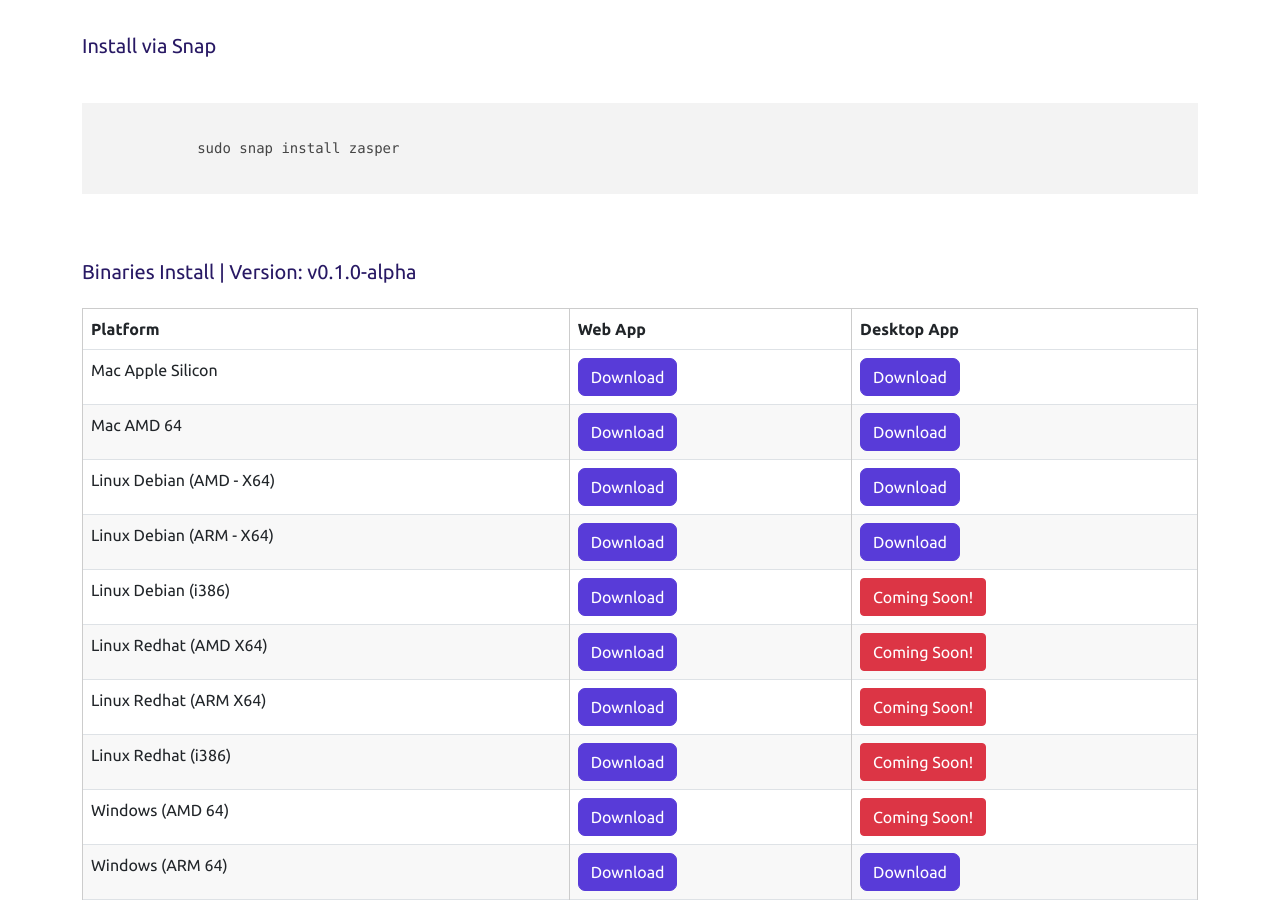
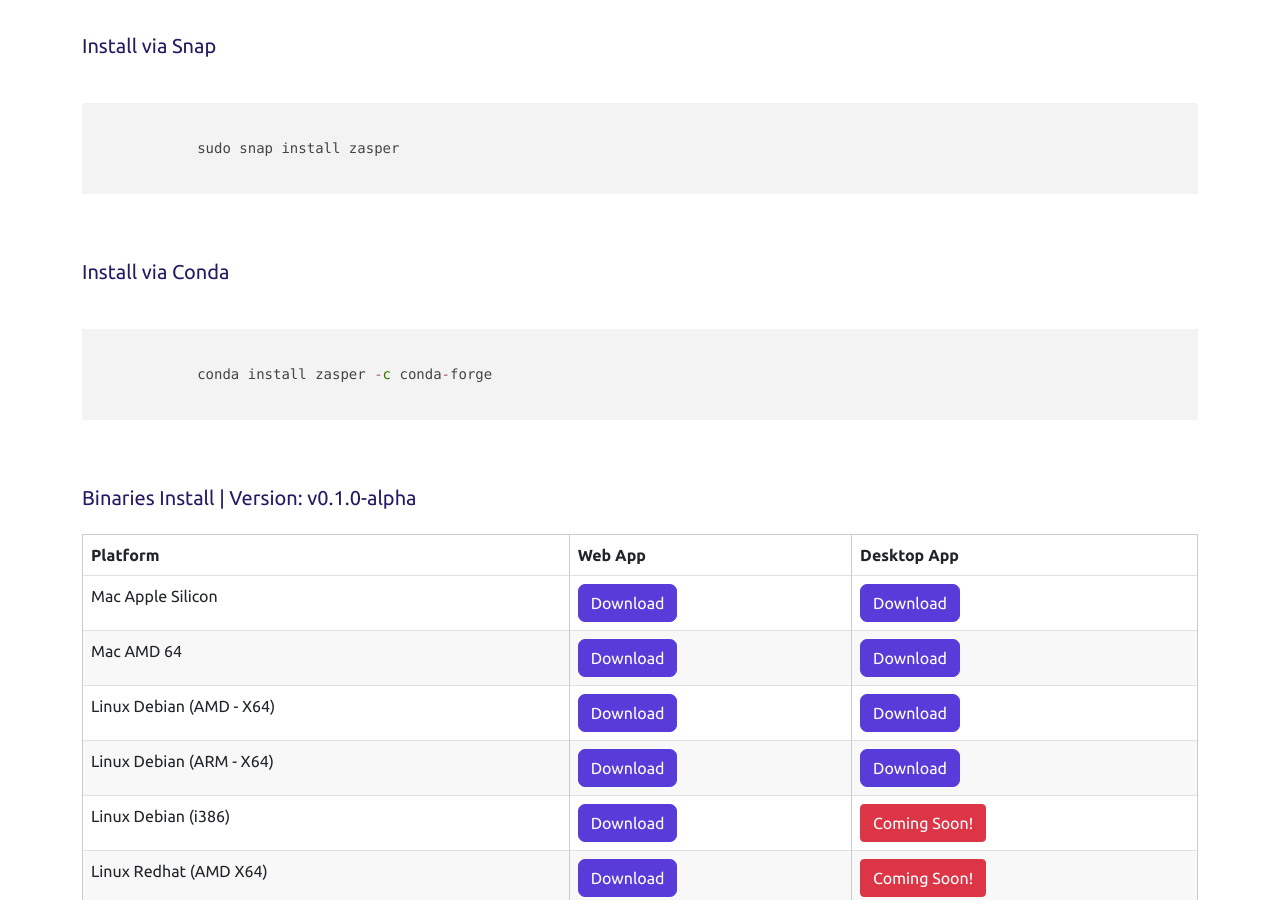
Before and after one commit to zasper-io/zasper-io.github.io, a Jekyll site: the page built from downloads.markdown, in a window 1280 px wide and 900 px high, scrolled down 571 px. Built offline with Jekyll 4.4.1, drawn with Linux system fonts in a browser that asks for light colours; nearby versions of some CDN libraries.

Commit message:
add conda install instruction

````diff
--- a/_layouts/downloads.html
+++ b/_layouts/downloads.html
@@ -30,6 +30,13 @@
             sudo snap install zasper
           </code>
         </pre>
+        <h3 class="font-h6 fontw-400">Install via Conda</h3>
+        <pre>
+          <code id="bashCommand">
+            conda install zasper -c conda-forge
+          </code>
+        </pre>
+
 
         <h3 class="font-h6 fontw-400">Binaries Install | Version: v0.1.0-alpha</h3>
         <table class="table table-bordered">
--- a/docs/_posts/2024-12-22-installation.markdown
+++ b/docs/_posts/2024-12-22-installation.markdown
@@ -45,7 +45,7 @@
 ### 📦 Conda
 
 ```
-conda install -c conda-forge zasper
+conda install zasper -c conda-forge
 ```
 
 ---
````
